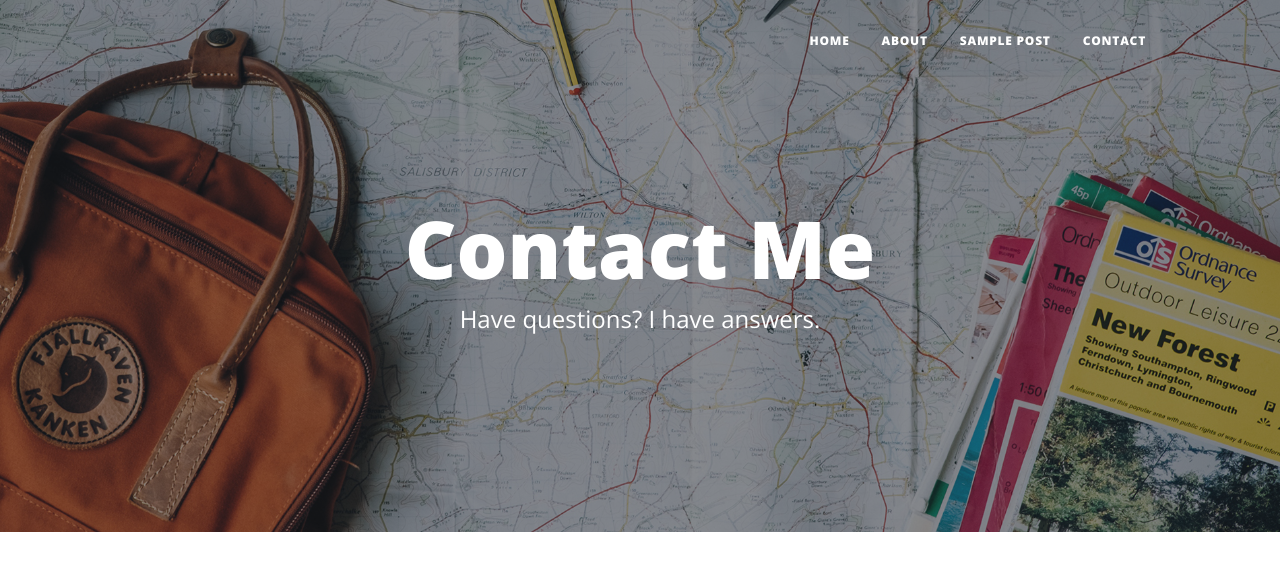
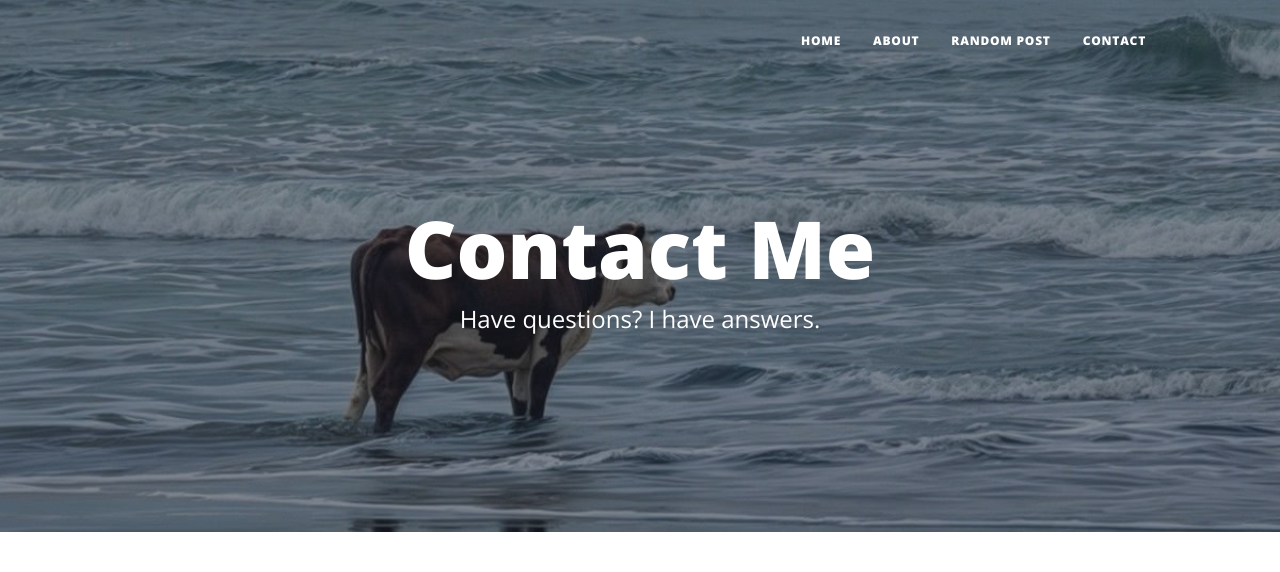
Before and after one commit to mikeyggg/my_website, a Flask app: page /contact in a window 1280 px wide. Shown: the top 572 px of the page. Run offline with Flask 3, Linux system fonts and the light colour scheme; some libraries are stand-ins or nearby versions.

Commit message:
final touches

```diff
--- a/startbootstrap-clean-blog-gh-pages/main.py
+++ b/startbootstrap-clean-blog-gh-pages/main.py
@@ -1,6 +1,7 @@
 from flask import Flask,render_template,request
 from github_fetcher import get_projects
 from email_sender import send_email
+import random
 
 app = Flask(__name__)
 
@@ -48,10 +49,14 @@ def contact():
         return render_template("contact.html")
 
 
+@app.route("/random-post")
+def random_post():
+    all_posts = get_projects()
+    post = random.choice(all_posts)
 
-@app.route("/sample-post")
-def sample_post():
-    return render_template("sample post.html")
+    return render_template("post.html",
+                           post_data =post)
+
 
 @app.route("/post/<int:post_id>/<string:post_title>")
 def blog(post_id,post_title):
--- a/startbootstrap-clean-blog-gh-pages/templates/contact.html
+++ b/startbootstrap-clean-blog-gh-pages/templates/contact.html
@@ -2,7 +2,7 @@
 <html lang="en">
         {% include "header.html" %}
         <!-- Page Header-->
-        <header class="masthead" style="background-image: url('{{ url_for('static', filename='assets/img/about-bg.jpg') }}'); background-position: center bottom;">
+        <header class="masthead" style="background-image: url('{{ url_for('static', filename='assets/img/contact-mee.jpg') }}'); background-position: center bottom;">
             <div class="container position-relative px-4 px-lg-5">
                 <div class="row gx-4 gx-lg-5 justify-content-center">
                     <div class="col-md-10 col-lg-8 col-xl-7">
--- a/startbootstrap-clean-blog-gh-pages/templates/header.html
+++ b/startbootstrap-clean-blog-gh-pages/templates/header.html
@@ -4,7 +4,7 @@
         <meta name="viewport" content="width=device-width, initial-scale=1, shrink-to-fit=no" />
         <meta name="description" content="" />
         <meta name="author" content="" />
-        <title>Clean Blog - Start Bootstrap Theme</title>
+        <title>mikeyggg proyects documentation</title>
         <link rel="icon" type="image/x-icon" href="{{ url_for('static', filename='assets/favicon.ico') }}" />
         <!-- Font Awesome icons (free version)-->
         <script src="https://use.fontawesome.com/releases/v6.3.0/js/all.js" crossorigin="anonymous"></script>
@@ -27,7 +27,7 @@
                     <ul class="navbar-nav ms-auto py-4 py-lg-0">
                         <li class="nav-item"><a class="nav-link px-lg-3 py-3 py-lg-4" href="{{url_for('home')}}">Home</a></li>
                         <li class="nav-item"><a class="nav-link px-lg-3 py-3 py-lg-4" href="{{url_for('about')}}">About</a></li>
-                        <li class="nav-item"><a class="nav-link px-lg-3 py-3 py-lg-4" href="{{url_for('sample_post')}}">Sample Post</a></li>
+                        <li class="nav-item"><a class="nav-link px-lg-3 py-3 py-lg-4" href="{{url_for('random_post')}}">Random Post</a></li>
                         <li class="nav-item"><a class="nav-link px-lg-3 py-3 py-lg-4" href="{{url_for('contact')}}">Contact</a></li>
                     </ul>
                 </div>
```
Also changed, not shown: startbootstrap-clean-blog-gh-pages/static/assets/img/contact-me.jpg (added), startbootstrap-clean-blog-gh-pages/static/assets/img/contact-mee.jpg (added).
